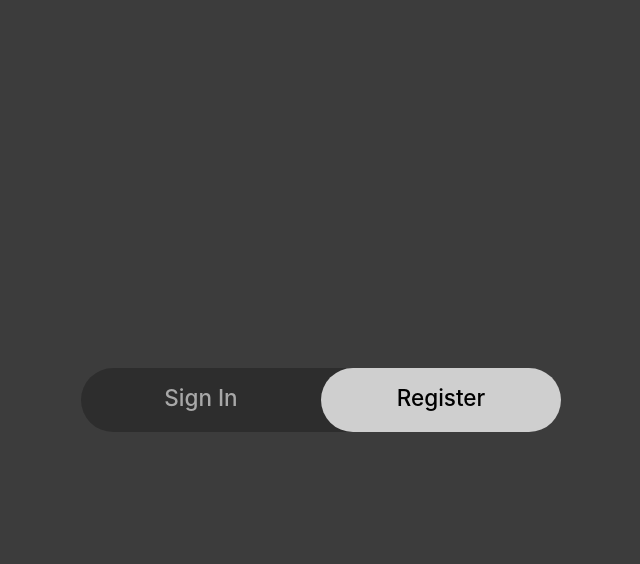
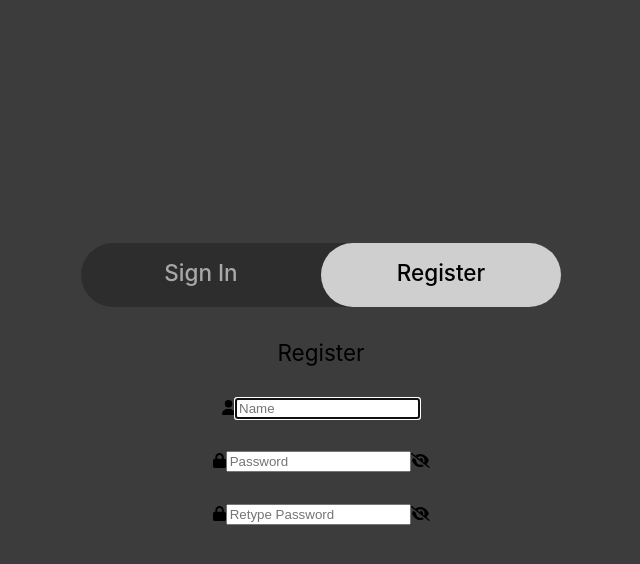
Before and after one commit to therazor113/Dating-next, a Next.js app: page / in a window 1280 px wide. Both pictures are taken after a click on the element "Register". Shown: the top 564 px of the page, without its empty margins (319-959 px from the left). Built offline with nearby package versions, Linux system fonts and the light colour scheme.

Commit message:
Included input fields into register card

```diff
--- a/src/components/pageRefs/homePage/RegisterCard/index.js
+++ b/src/components/pageRefs/homePage/RegisterCard/index.js
@@ -1,7 +1,37 @@
+import { useState } from 'react'
+import NameField from '../inputFields/NameField'
+import Passwordfield from '../inputFields/PasswordField'
+import RetypeField from '../inputFields/RetypeField'
+
+import classes from './styles.module.scss'
+
 const RegisterCard = () => {
+  const [inputValue, setInputValue] = useState({ name: '', password: '', retype: '' })
+
+  const handleChange = (e) => {
+    if (e.target.name === 'name' && e.target.value.length > 25) return
+    if (/password|retype/.test(e.target.name) && e.target.value.length > 45) return
+    setInputValue({ ...inputValue, [e.target.name]: e.target.value })
+  }
+
   return (
-    <div>
-
+    <div className={classes.cardContainer}>
+      <h2>Register</h2>
+      <NameField
+        classes={classes}
+        inputValue={inputValue}
+        handleChange={handleChange}
+      />
+      <Passwordfield
+        classes={classes}
+        inputValue={inputValue}
+        handleChange={handleChange}
+      />
+      <RetypeField
+        classes={classes}
+        inputValue={inputValue}
+        handleChange={handleChange}
+      />
     </div>
   )
 }
--- /dev/null
+++ b/src/components/pageRefs/homePage/RegisterCard/styles.module.scss
@@ -0,0 +1,7 @@
+.cardContainer {
+  display: flex;
+  flex-direction: column;
+  padding: 2rem;
+  gap: 2rem;
+  text-align: center;
+}
```
